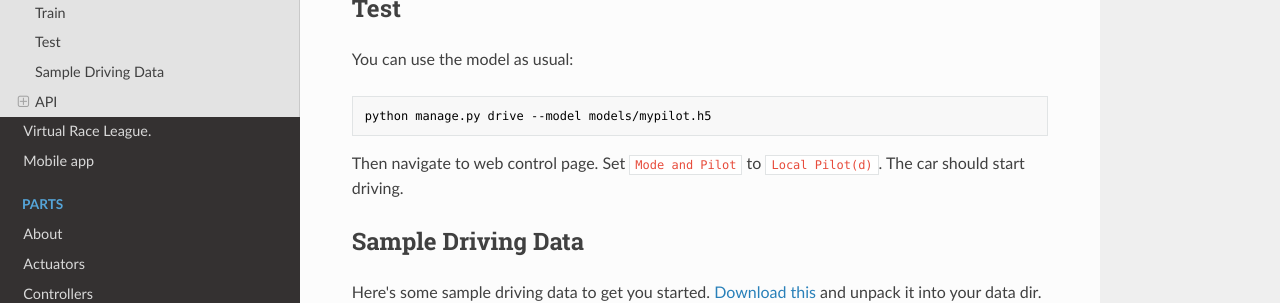
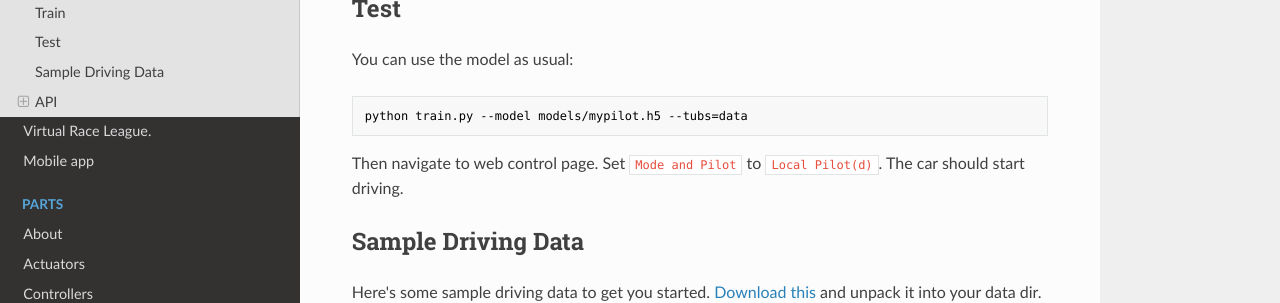
Before and after one commit to autorope/donkeydocs, an MkDocs documentation site: the page built from docs/guide/simulator.md, in a window 1280 px wide and 900 px high, scrolled down 2304 px. Shown: the part 151-454 px from the top of the window. Built offline with MkDocs 1.6.1, drawn with Linux system fonts in a browser that asks for light colours; nearby versions of some CDN libraries; old or Windows-style settings are respelled for this version of MkDocs.

Commit message:
Update simulator.md
it seems like in the new version of donkey the train command is changed

````diff
--- a/docs/guide/simulator.md
+++ b/docs/guide/simulator.md
@@ -90,7 +90,7 @@ python manage.py train --model models/mypilot.h5
 You can use the model as usual:
 
 ```bash
-python manage.py drive --model models/mypilot.h5
+python train.py --model models/mypilot.h5 --tubs=data
 ```
 
 Then navigate to web control page. Set `Mode and Pilot` to `Local Pilot(d)`. The car should start driving.
````
